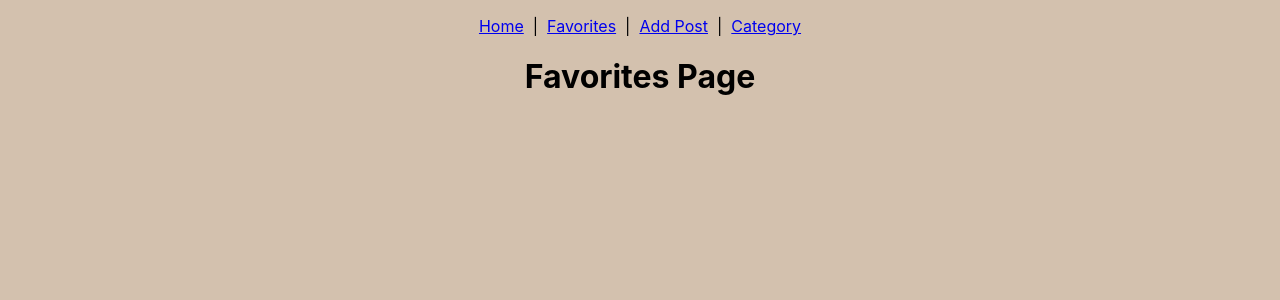
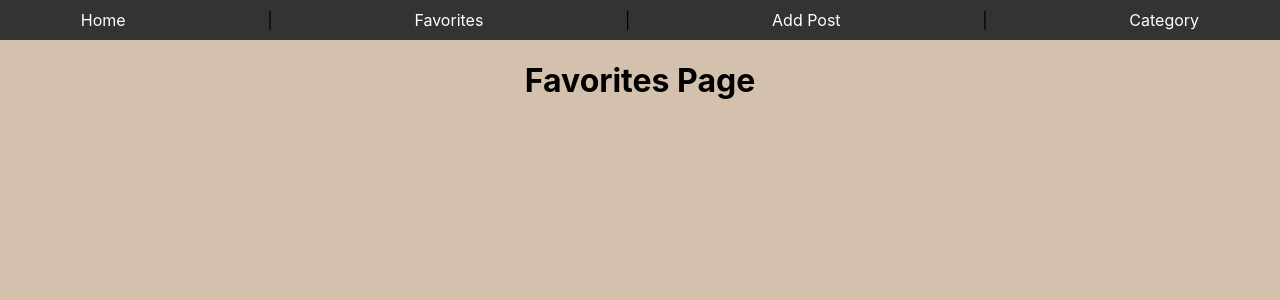
Before and after one commit to juancruza46/InstaProjects, a React (Create React App) app: page /favorites in a window 1280 px wide. Shown: the top 300 px of the page. Built offline with nearby package versions, Linux system fonts and the light colour scheme.

Commit message:
create NavBar.css, style NavBar lightly

```diff
--- /dev/null
+++ b/src/components/NavBar/NavBar.css
@@ -0,0 +1,14 @@
+
+.navbar {
+  background-color: #333;
+  padding: 10px;
+  display: flex;
+  justify-content: space-around;
+  align-items: center;
+  width: 100%;
+}
+
+.navbar a {
+  color: white;
+  text-decoration: none;
+}
--- a/src/components/NavBar/NavBar.jsx
+++ b/src/components/NavBar/NavBar.jsx
@@ -1,16 +1,31 @@
 import React from 'react';
 import { Link } from 'react-router-dom';
+import './NavBar.css'; // Import your CSS file
 
-const NavBar = () => {
+const NavBar = ({ onLinkClick }) => {
+  const handleLinkClick = (route) => {
+    if (onLinkClick) {
+      onLinkClick(route);
+    }
+  };
+
   return (
-    <nav>
-      <Link to="/home">Home</Link>
-      &nbsp; | &nbsp;
-      <Link to="/favorites">Favorites</Link>
-      &nbsp; | &nbsp;
-      <Link to="/add-post">Add Post</Link>
-      &nbsp; | &nbsp;
-      <Link to="/category/react">Category</Link>
+    <nav className="navbar">
+      <Link to="/home" onClick={() => handleLinkClick('/home')}>
+        Home
+      </Link>
+      <span className="divider"> | </span>
+      <Link to="/favorites" onClick={() => handleLinkClick('/favorites')}>
+        Favorites
+      </Link>
+      <span className="divider"> | </span>
+      <Link to="/add-post" onClick={() => handleLinkClick('/add-post')}>
+        Add Post
+      </Link>
+      <span className="divider"> | </span>
+      <Link to="/category/react" onClick={() => handleLinkClick('/category/react')}>
+        Category
+      </Link>
     </nav>
   );
 };
--- a/src/index.css
+++ b/src/index.css
@@ -23,7 +23,7 @@ body {
   -webkit-font-smoothing: antialiased;
   -moz-osx-font-smoothing: grayscale;
   background-color: var(--tan-4);
-  padding: 2vmin;
+  padding: 0;
   height: 100vh;
 }
 
```
